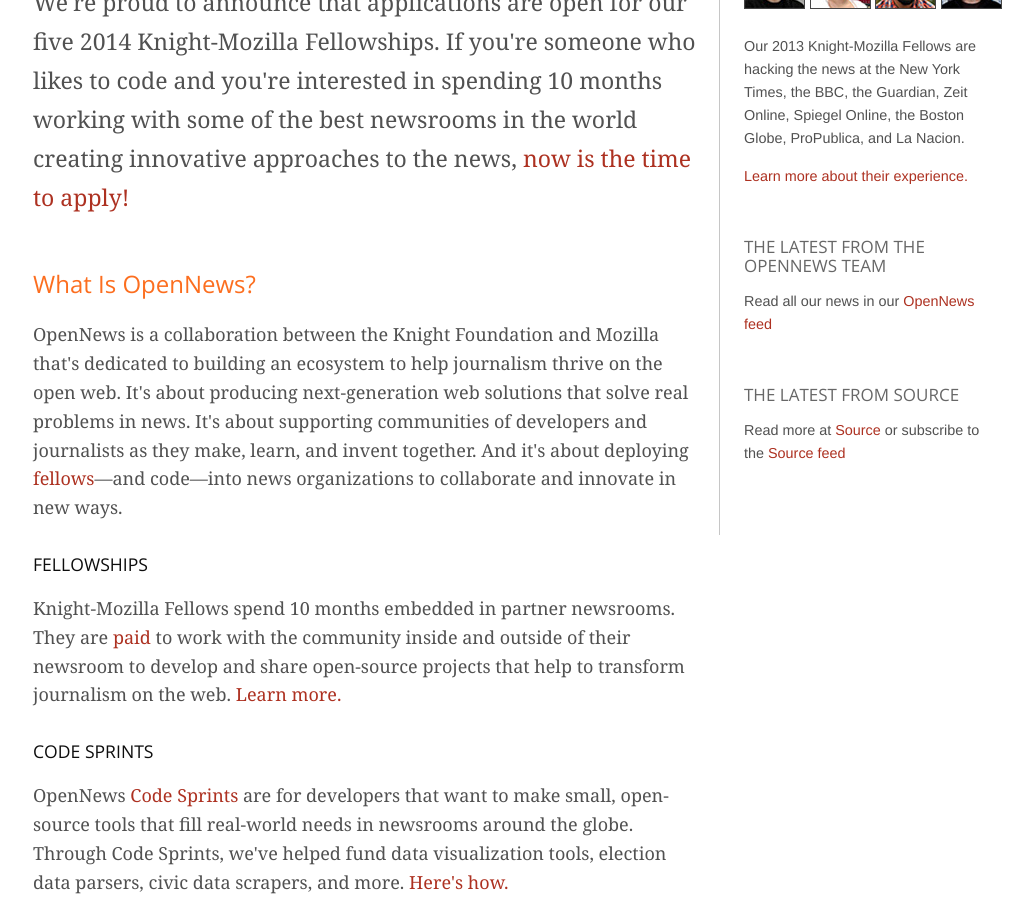
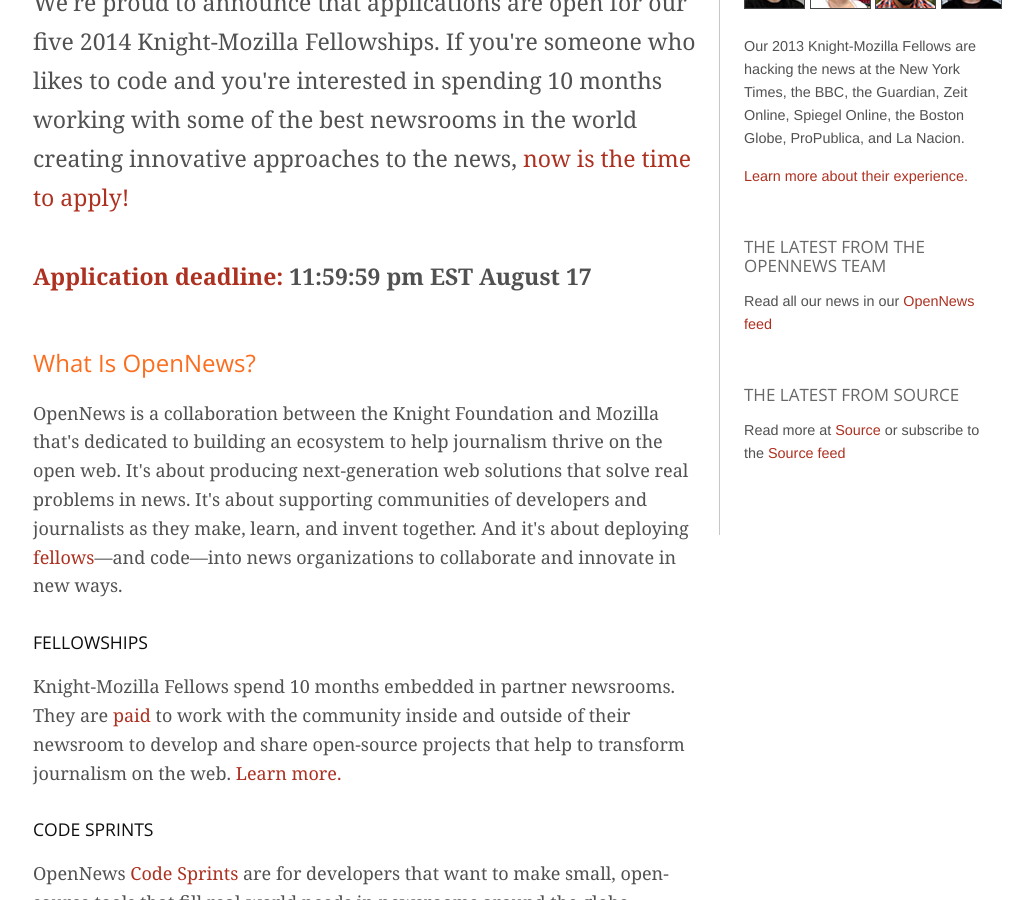
Before and after one commit to mozilla/mozilla-opennews, a Jekyll site: the page built from index.html, in a window 1280 px wide and 900 px high, scrolled down 714 px. Shown: the whole window, without its empty margins (117-1150 px from the left). Built offline with Jekyll 4.4.1, drawn with Linux system fonts in a browser that asks for light colours; nearby versions of some CDN libraries; Markdown is read by kramdown in place of the engine named in the settings; comment, search, counter and statistics services are not loaded.

Commit message:
added deadline to the index page as well

```diff
--- a/index.html
+++ b/index.html
@@ -8,7 +8,7 @@
 
 <iframe width="650" height="366" src="//www.youtube.com/embed/R7T8pozx9K0" allowfullscreen></iframe>
 
-<p class="bodybig">We're proud to announce that applications are open for our five 2014 Knight-Mozilla Fellowships. If you're someone who likes to code and you're interested in spending 10 months working with some of the best newsrooms in the world creating innovative approaches to the news, <a href="http://mozillaopennews.org/fellowships/apply.html">now is the time to apply!</a></p>
+<p class="bodybig">We're proud to announce that applications are open for our five 2014 Knight-Mozilla Fellowships. If you're someone who likes to code and you're interested in spending 10 months working with some of the best newsrooms in the world creating innovative approaches to the news, <a href="http://mozillaopennews.org/fellowships/apply.html">now is the time to apply!</a><br><br><b><a href="http://mozillaopennews.org/fellowships/apply.html">Application deadline:</a> 11:59:59 pm EST August 17</b></p>
 </header>
 
 
```
Also changed, not shown: 1 other file.
